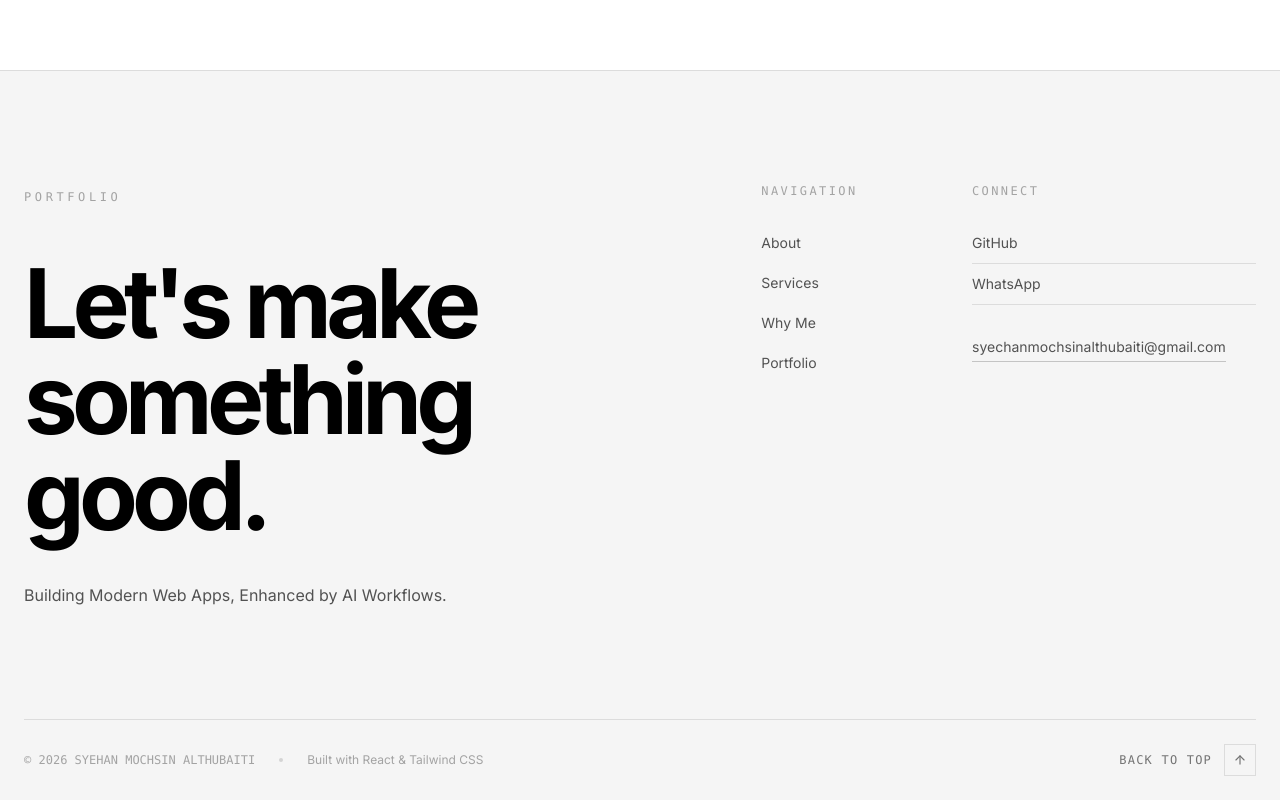
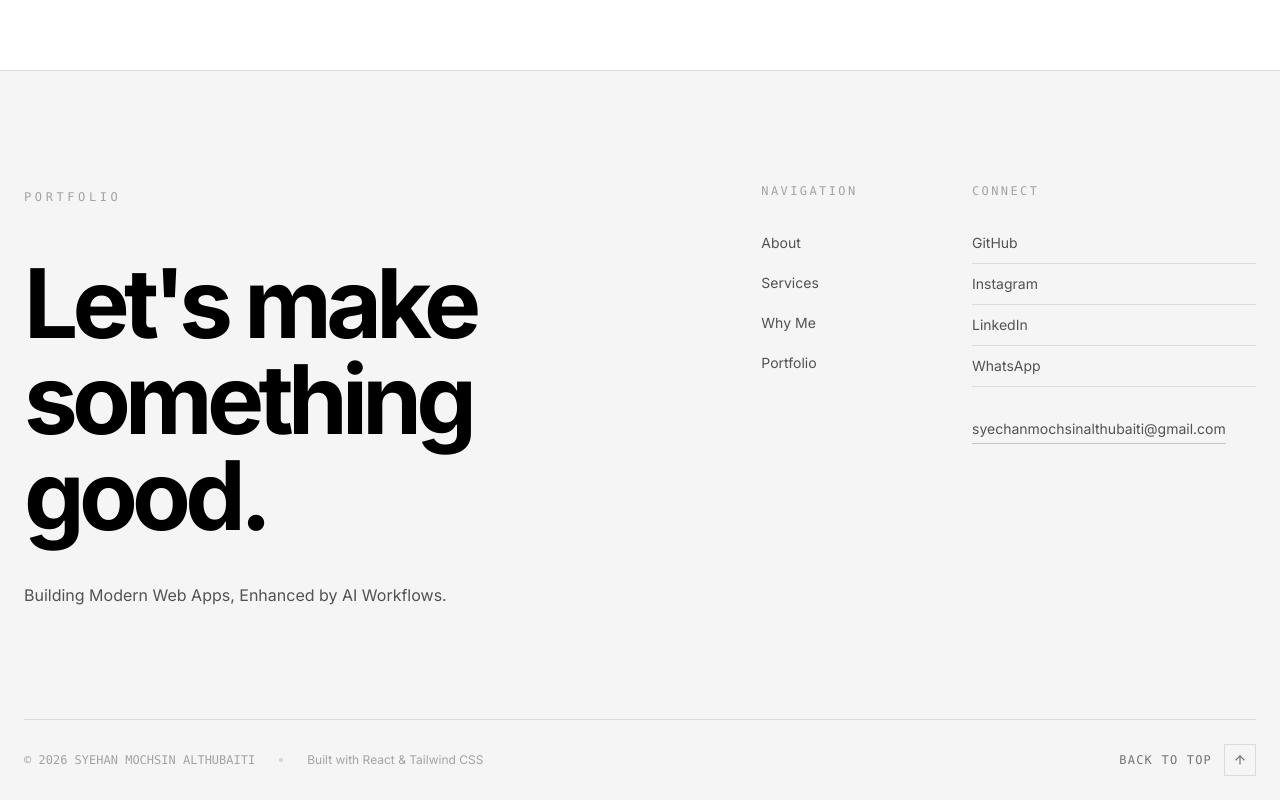
Before and after one commit to Syechan112/portofolio, a React (Vite) app: page /contact in a window 1280 px wide. Shown: the part 942-1742 px from the top of the page. Built offline with nearby package versions, Linux system fonts and the light colour scheme.

Commit message:
[UPDATE] add linkedin and instagram link

```diff
--- a/src/components/Footer.jsx
+++ b/src/components/Footer.jsx
@@ -100,6 +100,37 @@ const Footer = ({ darkMode }) => {
                   </a>
                 )}
 
+                {/* Instagram */}
+                {portfolioData.personal.social.instagram && (
+                  <a
+                    href={portfolioData.personal.social.instagram}
+                    target="_blank"
+                    rel="noopener noreferrer"
+                    className={`group flex items-center justify-between py-2.5 text-sm border-b ${
+                      darkMode
+                        ? "border-white/10 text-neutral-400 hover:text-white"
+                        : "border-black/10 text-neutral-600 hover:text-black"
+                    } transition-colors`}>
+                    <span>Instagram</span>
+                    <ArrowUpRight className="w-3.5 h-3.5 opacity-0 -translate-x-1 translate-y-1 group-hover:opacity-100 group-hover:translate-x-0 group-hover:translate-y-0 transition-all duration-200" />
+                  </a>
+                )}
+
+                {/* LinkedIn */}
+                {portfolioData.personal.social.linkedin && (
+                  <a
+                    href={portfolioData.personal.social.linkedin}
+                    target="_blank"
+                    rel="noopener noreferrer"
+                    className={`group flex items-center justify-between py-2.5 text-sm border-b ${
+                      darkMode
+                        ? "border-white/10 text-neutral-400 hover:text-white"
+                        : "border-black/10 text-neutral-600 hover:text-black"
+                    } transition-colors`}>
+                    <span>LinkedIn</span>
+                    <ArrowUpRight className="w-3.5 h-3.5 opacity-0 -translate-x-1 translate-y-1 group-hover:opacity-100 group-hover:translate-x-0 group-hover:translate-y-0 transition-all duration-200" />
+                  </a>
+                )}
 
                 <a
                   href="https://wa.me/628979673149"
--- a/src/data/portfolioData.js
+++ b/src/data/portfolioData.js
@@ -14,7 +14,8 @@ export const portfolioData = {
     ],
     social: {
       github: "https://github.com/Syechan112",
-
+      linkedin: "https://www.linkedin.com/in/syehan-mochsin-althubaiti/",
+      instagram: "https://www.instagram.com/shynns_22/",
       email: "[EMAIL_ADDRESS]",
     },
   },
```
Also changed, not shown: 1 other file (tests, documents, lock files or other folders).
